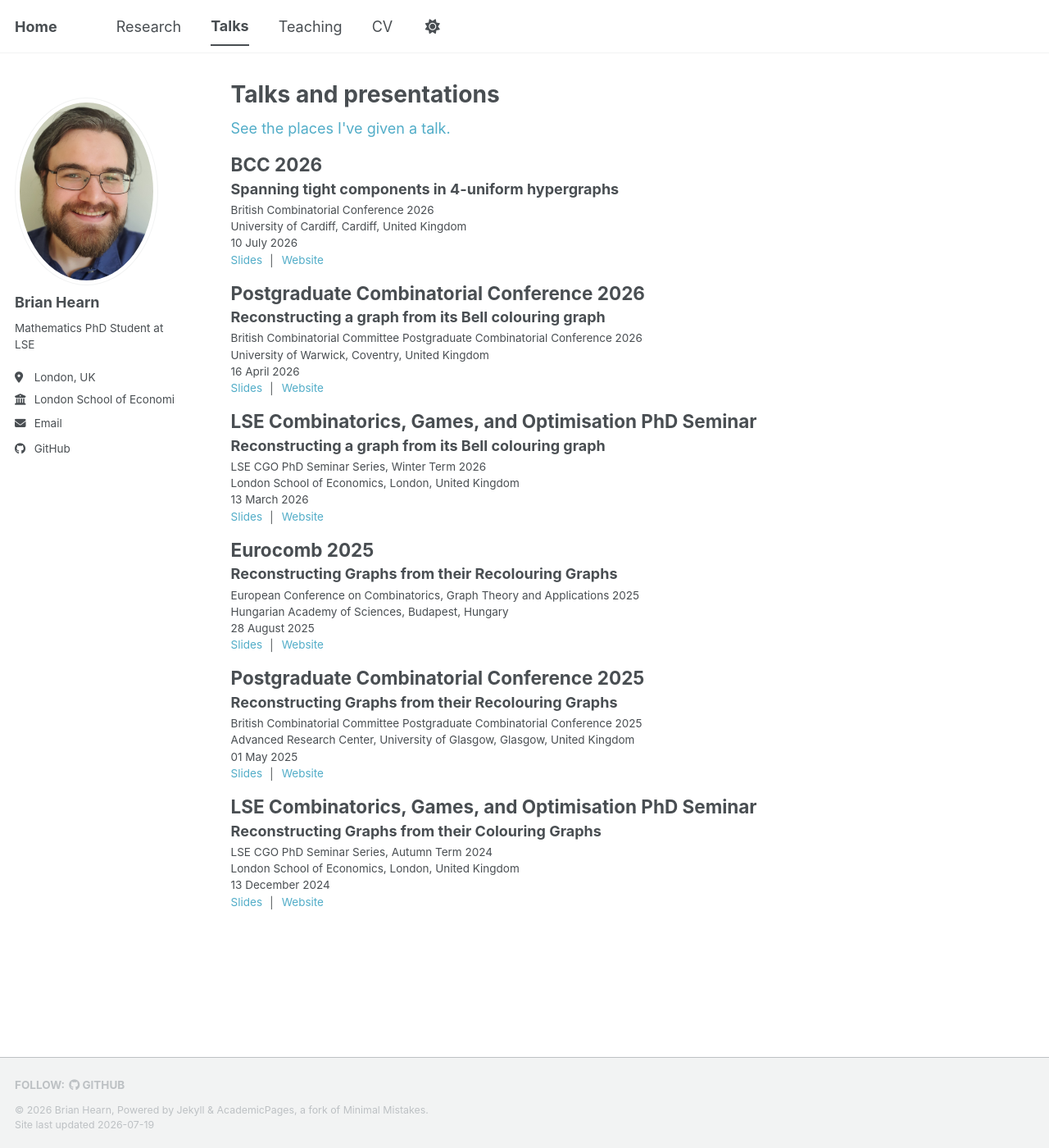
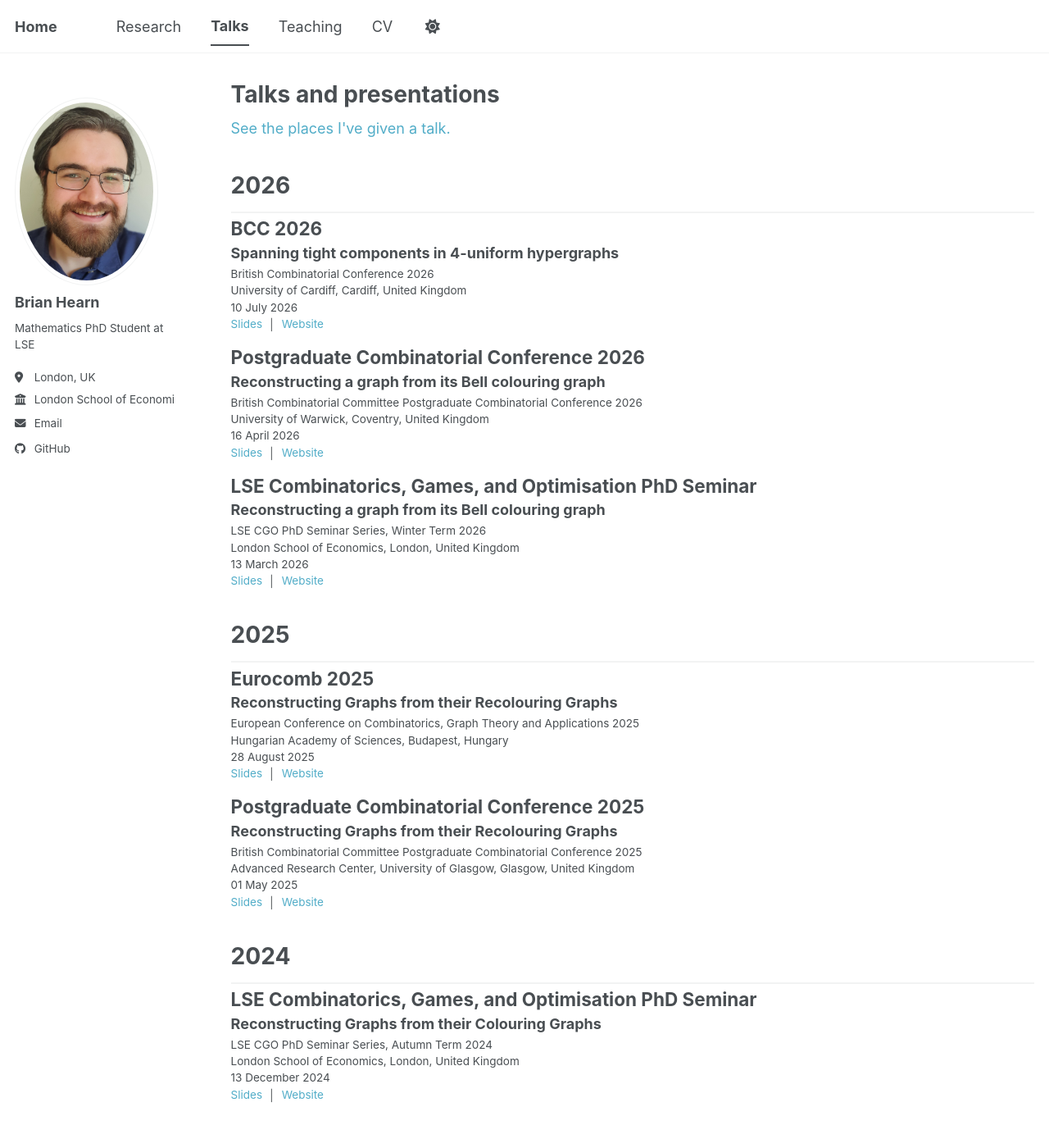
Before and after one commit to brian-hearn/brian-hearn.github.io, a Jekyll site: the page built from _pages/talks.html, in a window 1280 px wide and 1400 px high. Shown: the whole window at 82% size. Built offline with Jekyll 4.4.1, drawn with Linux system fonts in a browser that asks for light colours; a script bundle is joined from its source files by our own code; library files that are not in the unit come from our copies.

Commit message:
feat: more changes

```diff
--- a/_includes/archive-single.html
+++ b/_includes/archive-single.html
@@ -37,7 +37,6 @@
     <h2 class="archive__item-title" itemprop="headline">
       {% if post.paperurl %}<a href="{{ post.paperurl }}">{{ title }}</a>{% else %}{{ title }}{% endif %}
     </h2>
-
 
     <!-- {% if post.read_time %}
       <p class="page__meta"><i class="fa fa-clock" aria-hidden="true"></i> {% include read-time.html %}</p>
--- a/_pages/talks.html
+++ b/_pages/talks.html
@@ -11,6 +11,18 @@
 
 {% endif %}
 
+{% comment %}
 {% for post in site.talks reversed %}
   {% include archive-single-talk.html %}
 {% endfor %}
+{% endcomment %}
+
+{% capture written_year %}'None'{% endcapture %}
+{% for post in site.talks reversed %}
+  {% capture year %}{{ post.date | date: '%Y' }}{% endcapture %}
+  {% if year != written_year %}
+    <h2 id="{{ year | slugify }}" class="archive__subtitle">{{ year }}</h2>
+    {% capture written_year %}{{ year }}{% endcapture %}
+  {% endif %}
+  {% include archive-single-talk.html %}
+{% endfor %}
--- a/_sass/layout/_archive.scss
+++ b/_sass/layout/_archive.scss
@@ -57,12 +57,24 @@
 //   text-decoration: underline;
 // }
 
+// .archive__subtitle {
+//   margin: 1.414em 0 0;
+//   padding-bottom: 0.5em;
+//   font-size: $type-size-5;
+//   color: var(--global-text-color-light);
+//   border-bottom: 1px solid var(--global-border-color);
+
+//   + .list__item .archive__item-title {
+//     margin-top: 0.25em;
+//   }
+// }
 .archive__subtitle {
   margin: 1.414em 0 0;
   padding-bottom: 0.5em;
-  font-size: $type-size-5;
-  color: var(--global-text-color-light);
-  border-bottom: 1px solid var(--global-border-color);
+  font-size: $type-size-3;
+  font-weight: bold;
+  color: var(--global-text-color);
+  border-bottom: 2px solid var(--global-border-color);
 
   + .list__item .archive__item-title {
     margin-top: 0.25em;
```
Also changed, not shown: .github/workflows/scrape_talks.yml.
